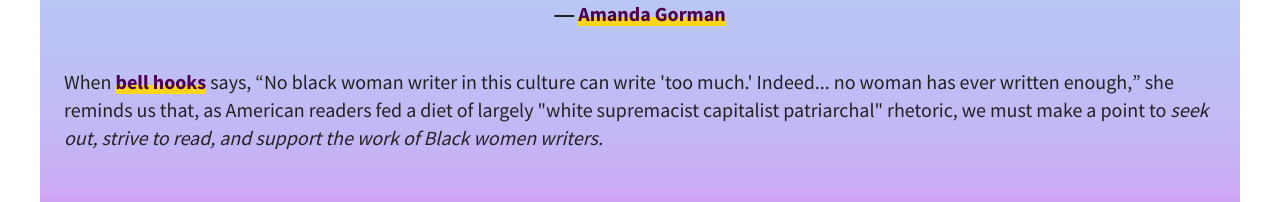
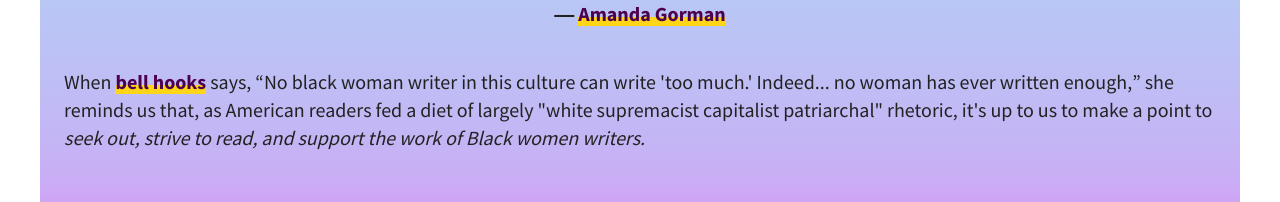
Before and after one commit to markie-m/flexbox-grid, a plain HTML site: page index.html in a window 1280 px wide. Shown: the part 249-451 px from the top of the page. Drawn offline with nearby package versions, Linux system fonts and the light colour scheme; a script that the page names is missing.

Commit message:
Changed text

```diff
--- a/index.html
+++ b/index.html
@@ -27,7 +27,7 @@
             </header>
             <main>
                 <p><q>There is always light. If only we're brave enough to see it. If only we're brave enough to be it.</q><br> ― <a href="https://www.theamandagorman.com/" target="_blank">Amanda Gorman</a></p>
-                <p>When <a href="https://www.berea.edu/appalachian-center/appalachian-center-home/faculty-and-staff/bell-hooks/" target="_blank">bell hooks</a> says, <q>No black woman writer in this culture can write 'too much.' Indeed... no woman has ever written enough,</q> she reminds us that, as American readers fed a diet of largely "white supremacist capitalist patriarchal" rhetoric, we must make a point to <em>seek out, strive to read, and support the work of Black women writers.</em></p>
+                <p>When <a href="https://www.berea.edu/appalachian-center/appalachian-center-home/faculty-and-staff/bell-hooks/" target="_blank">bell hooks</a> says, <q>No black woman writer in this culture can write 'too much.' Indeed... no woman has ever written enough,</q> she reminds us that, as American readers fed a diet of largely "white supremacist capitalist patriarchal" rhetoric, it's up to us to make a point to <em>seek out, strive to read, and support the work of Black women writers.</em></p>
             </main>
             <div class="div-1">
                 <blockquote>
```
